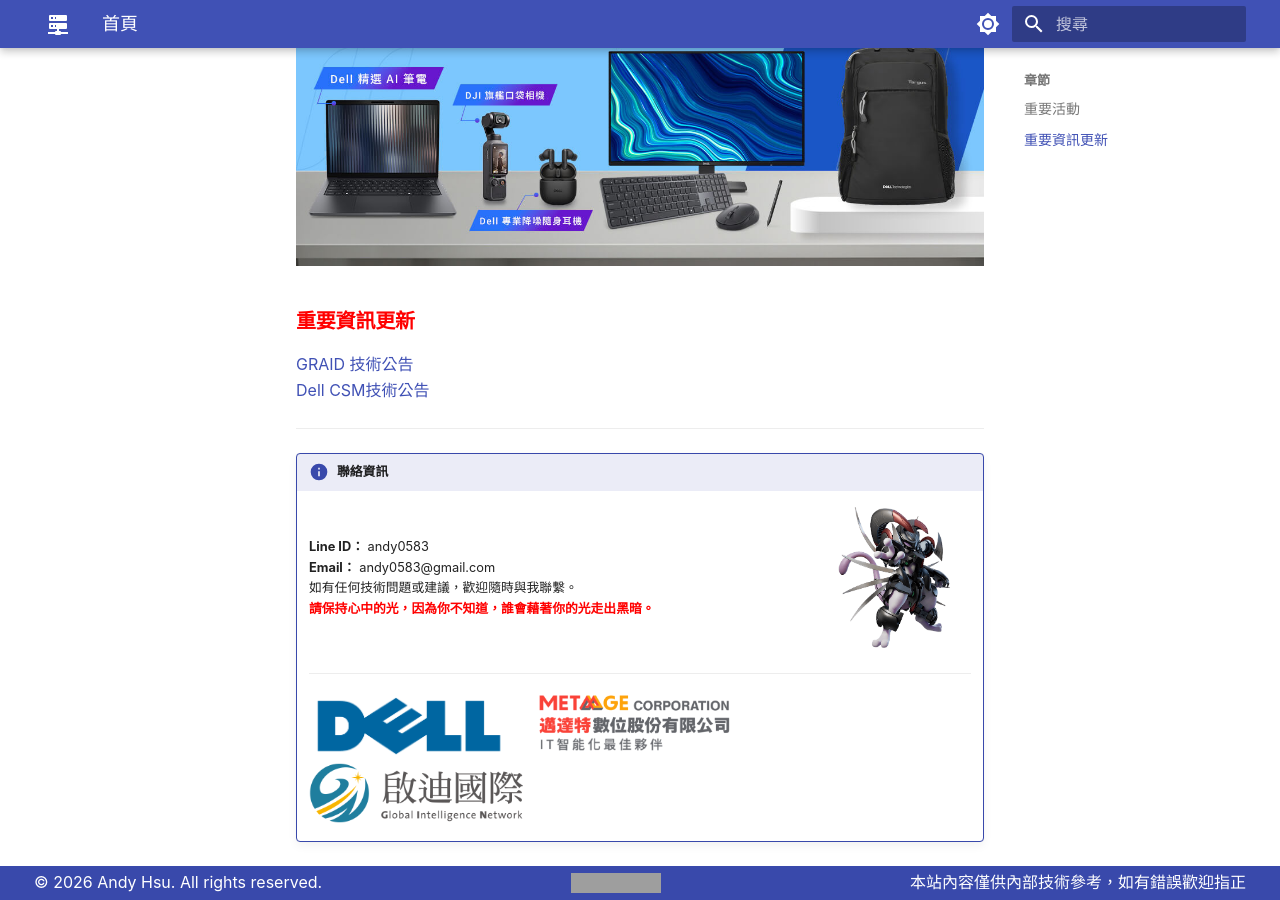
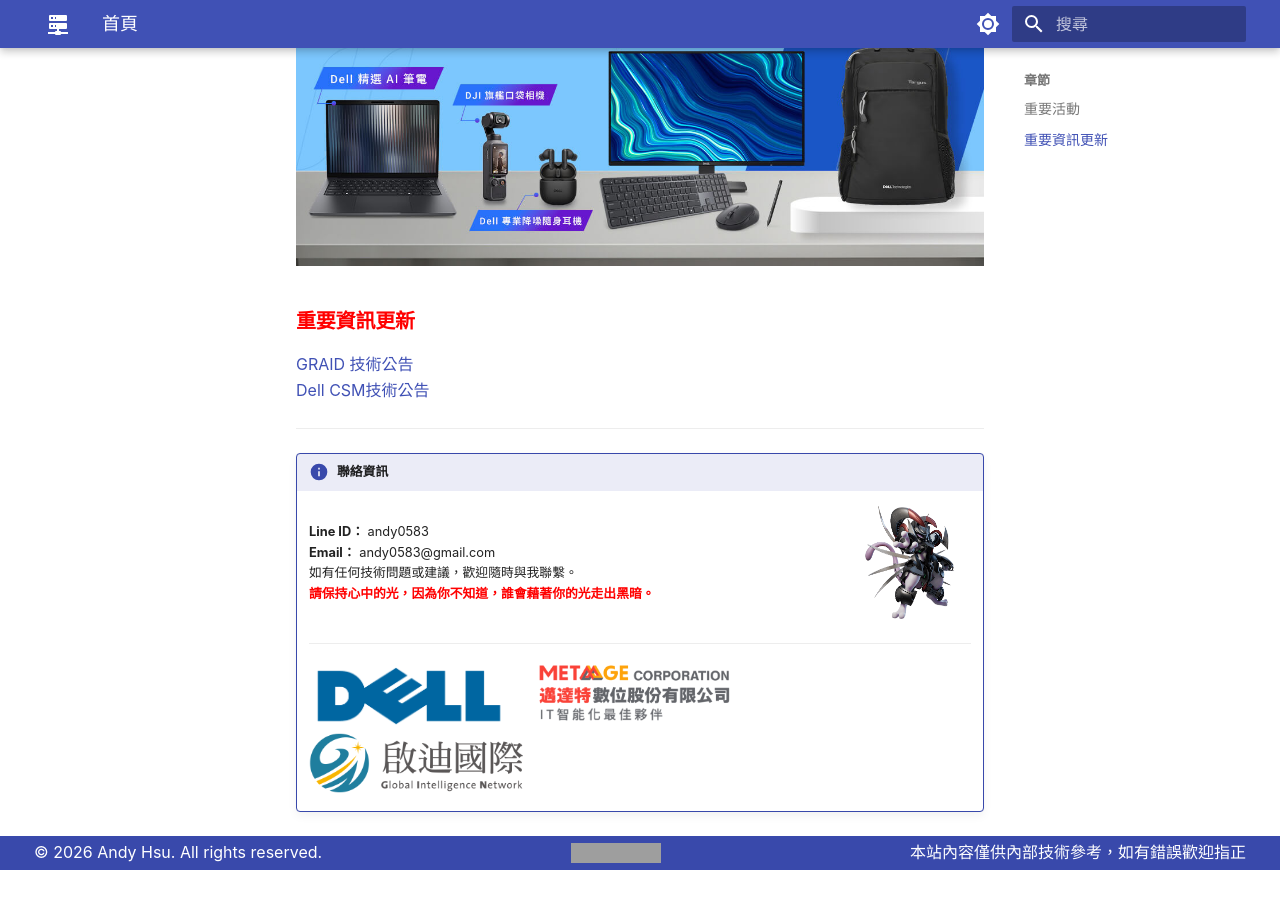
Before and after one commit to Andy0583/Metaage, an MkDocs documentation site: the page built from docs/index.md, in a window 1280 px wide and 900 px high, scrolled down 712 px. Built offline with MkDocs 1.6.1 and Material for MkDocs 9.7.7, drawn with Linux system fonts in a browser that asks for light colours; after the commit the page ends 1582 px from its top, so only the background shows below that; grey boxes are pictures that could not be loaded.

Commit message:
Change logo image width in index.md
Updated logo image width from 150 to 120 pixels.

```diff
--- a/docs/index.md
+++ b/docs/index.md
@@ -21,7 +21,7 @@
     如有任何技術問題或建議，歡迎隨時與我聯繫。
     **<font color="red">請保持心中的光，因為你不知道，誰會藉著你的光走出黑暗。</font>**
     </div>
-    <img src="images/logo.png" width="150">
+    <img src="images/logo.png" width="120">
     </div>
 
     ---
```
